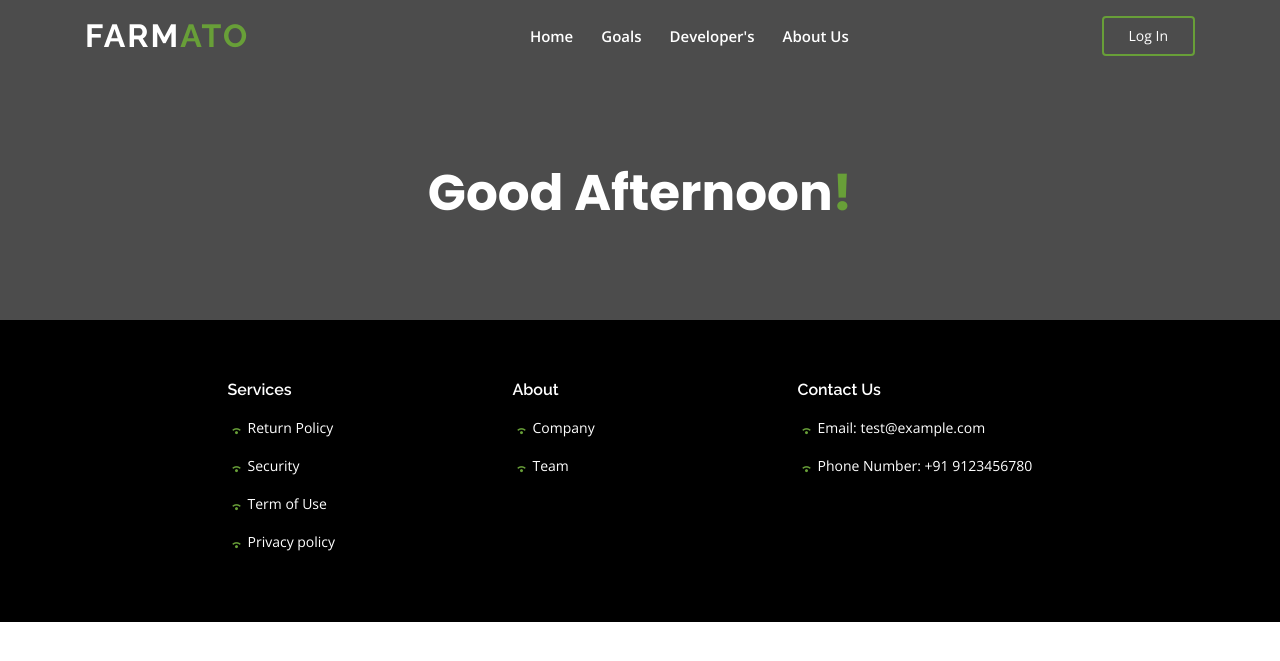
After one commit to ManojAvarur/Engineering-Final-Year-Project, a PHP site: page /information.html in a window 1280 px wide. The commit adds this page. Shown: the top 661 px of the page. Run offline with PHP 8.4, Linux system fonts and the light colour scheme; some libraries are stand-ins or nearby versions.

Commit message:
information.html

```diff
--- a/Frontend/Assets/css/style.css
+++ b/Frontend/Assets/css/style.css
@@ -308,23 +308,23 @@ h1, h2, h3, h4, h5, h6 {
 /* #admin_home {
     width: 100%;
     height: 100vh;
-    background: url("../img/admin_back.jpg");
+    background: linear-gradient( rgba(0, 0, 0, 0.7), rgba(0, 0, 0, 0.7) ), url("../Images/vineyard.jpeg");
     background-size: cover;
-} */
+}
 
-/* #admin_home .container {
+#admin_home .container {
     position: relative;
     padding-top: 74px;
     text-align: center;
-} */
+}
 
-/* @media (min-width: 1024px) {
+@media (min-width: 1024px) {
     #admin_home {
         background-attachment: fixed;
     }
-} */
+}
 
-/* @media (max-width: 768px) {
+@media (max-width: 768px) {
     #admin_home {
         height: auto;
     }
@@ -332,16 +332,16 @@ h1, h2, h3, h4, h5, h6 {
         font-size: 28px;
         line-height: 36px;
     }
-} */
+}
 
-/* #admin_home h1 {
+#admin_home h1 {
     font-size: 50px;
     font-weight: 700;
     color: #fff;
     font-family: "Poppins", sans-serif;
-} */
+}
 
-/* #admin_home h1 span {
+#admin_home h1 span {
     color: #689F38;
 } */
 
@@ -797,6 +797,8 @@ section {
     color: #777;
 }
 
+/* ----------------------------------------------------------- */
+
 .forgot_pass {
     color: black;
     font-size: small;
@@ -815,3 +817,53 @@ section {
     text-decoration: none;
     color: grey;
 }
+
+#information_main_home {
+    width: 100%;
+    height: 40vh;
+    background: linear-gradient( rgba(0, 0, 0, 0.7), rgba(0, 0, 0, 0.7)) ;
+    background-size: cover;
+}
+
+#information_main_home .container {
+    position: relative;
+    padding-top: 74px;
+    text-align: center;
+}
+
+@media (min-width: 1024px) {
+    #information_main_home {
+        background-attachment: fixed;
+    }
+}
+
+@media (max-width: 768px) {
+    #information_main_home {
+        height: auto;
+    }
+    #information_main_home h1 {
+        font-size: 28px;
+        line-height: 36px;
+    }
+    #information_main_home h2 {
+        font-size: 20px;
+        line-height: 24px;
+    }
+}
+
+#information_main_home h1 {
+    font-size: 50px;
+    font-weight: 700;
+    color: #fff;
+    font-family: "Poppins", sans-serif;
+}
+
+#information_main_home h1 span, #information_main_home h2 span {
+    color: #689F38;
+}
+
+#information_main_home h2 {
+    color: rgba(255, 255, 255, 0.9);
+    margin: 10px 0 0 0;
+    font-size: 24px;
+}
--- /dev/null
+++ b/Frontend/information.html
@@ -0,0 +1,121 @@
+<!DOCTYPE html>
+<html lang="en">
+    <head>
+        <meta charset="utf-8">
+        <meta content="width=device-width, initial-scale=1.0" name="viewport">
+        <title>FARMATO</title>
+        <meta content="Farmato, Farming Automation sales, Farming Automation india" name="description">
+        <meta content="Farmato, Farming Automation sales, Farming Automation india" name="keywords">
+        <link href="Assets/Images/logo2.png" rel="icon">
+        <link href="Assets/Images/apple-touch-icon.png" rel="apple-touch-icon">
+        <link href="Assets/vendor/remixicon/remixicon.css" rel="stylesheet">
+        <link href="https://fonts.googleapis.com/css?family=Open+Sans:300,300i,400,400i,600,600i,700,700i|Raleway:300,300i,400,400i,500,500i,600,600i,700,700i|Poppins:300,300i,400,400i,500,500i,600,600i,700,700i" rel="stylesheet">
+        <link href="Assets/vendor/bootstrap/css/bootstrap.min.css" rel="stylesheet">
+        <link href="Assets/vendor/icofont/icofont.min.css" rel="stylesheet">
+        <link href="Assets/vendor/owl.carousel/assets/owl.carousel.min.css" rel="stylesheet">
+        <link href="Assets/vendor/venobox/venobox.css" rel="stylesheet">
+        <link href="Assets/vendor/boxicons/css/boxicons.min.css" rel="stylesheet">
+        <link href="Assets/vendor/aos/aos.css" rel="stylesheet">
+        <link href="Assets/css/style.css" rel="stylesheet">
+    </head>
+    <body>
+        <header id="header" class="fixed-top">
+            <div class="container d-flex align-items-center justify-content-between">
+                <h1 class="logo"><a href="index.html">FARM<span>ATO</span></a></h1>
+                <nav class="nav-bar d-none d-lg-block">
+                    <ul>
+                        <li><a href="#main_home">Home</a></li>
+                        <li><a href="#goals">Goals</a></li>
+                        <li><a href="#developer">Developer's</a></li>
+                        <li><a href="#footer">About Us</a></li>
+                    </ul>
+                </nav>
+                <nav class="nav-bar d-lg-none d-sm-block">
+                    <ul>
+                        <li class="drop-down">
+                            <a></a>
+                            <ul>
+                                <li class="active"><a href="index.html">Home</a></li>
+                                <li><a href="#goals">Goals</a></li>
+                                <li><a href="#developer">Developer's</a></li>
+                                <li><a href="#footer">About Us</a></li>
+                            </ul>
+                        </li>
+                    </ul>
+                </nav>
+                <a href="login.html" class="login-btn">Log In</a>
+            </div>
+        </header>
+
+        <section id="information_main_home" class="d-flex align-items-center justify-content-center">
+            <div class="container">
+                <div class="row justify-content-center" data-aos="fade-down" data-aos-delay="150">
+                    <div class="col-xl-6 col-lg-8">
+                        <script type="text/javascript">
+                            document.write("<h1>");
+                            var day = new Date();
+                            var hr = day.getHours();
+                            if (hr >= 0 && hr < 12) {
+                                document.write("Good Morning<span>!</span>");
+                            } else if (hr >= 12 && hr <= 17) {
+                                document.write("Good Afternoon<span>!</span>");
+                            } else {
+                                document.write("Good Evening<span>!</span>");
+                            }
+                            document.write("</h1>");
+                        </script>
+                    </div>
+                </div>
+            </div>
+        </section>
+
+        <footer id="footer">
+            <div class="footer-top">
+                <div class="container">
+                    <div class="row justify-content-center">
+                        <div class="col-lg-3 col-md-6 footer-links">
+                            <h4>Services</h4>
+                            <ul>
+                                <li><i class="bx bx-wifi-1"></i> <a href="#">Return Policy</a></li>
+                                <li><i class="bx bx-wifi-1"></i> <a href="#">Security</a></li>
+                                <li><i class="bx bx-wifi-1"></i> <a href="#">Term of Use</a></li>
+                                <li><i class="bx bx-wifi-1"></i> <a href="#">Privacy policy</a></li>
+                            </ul>
+                        </div>
+
+                        <div class="col-lg-3 col-md-6 footer-links">
+                            <h4>About</h4>
+                            <ul>
+                                <li><i class="bx bx-wifi-1"></i> <a href="#">Company</a></li>
+                                <li><i class="bx bx-wifi-1"></i> <a href="#">Team</a></li>
+                            </ul>
+                        </div>
+
+                        <div class="col-lg-3 col-md-12 footer-links">
+                            <h4>Contact Us</h4>
+                            <ul>
+                                <li><i class="bx bx-wifi-1"></i> <a href="#">Email: test@example.com</a></li>
+                                <li><i class="bx bx-wifi-1"></i> <a href="#">Phone Number: +91 9123456780</a></li>
+                            </ul>
+                        </div>
+
+                    </div>
+                </div>
+            </div>
+        </footer>
+
+        <a href="#" class="back-to-top"><i class="ri-arrow-up-line"></i></a>
+        <div id="preloader"></div>
+        <script src="Assets/vendor/jquery/jquery.min.js"></script>
+        <script src="Assets/vendor/bootstrap/js/bootstrap.bundle.min.js"></script>
+        <script src="Assets/vendor/jquery.easing/jquery.easing.min.js"></script>
+        <script src="Assets/vendor/php-email-form/validate.js"></script>
+        <script src="Assets/vendor/owl.carousel/owl.carousel.min.js"></script>
+        <script src="Assets/vendor/isotope-layout/isotope.pkgd.min.js"></script>
+        <script src="Assets/vendor/venobox/venobox.min.js"></script>
+        <script src="Assets/vendor/waypoints/jquery.waypoints.min.js"></script>
+        <script src="Assets/vendor/counterup/counterup.min.js"></script>
+        <script src="Assets/vendor/aos/aos.js"></script>
+        <script src="Assets/js/main.js"></script>
+    </body>
+</html>
```
